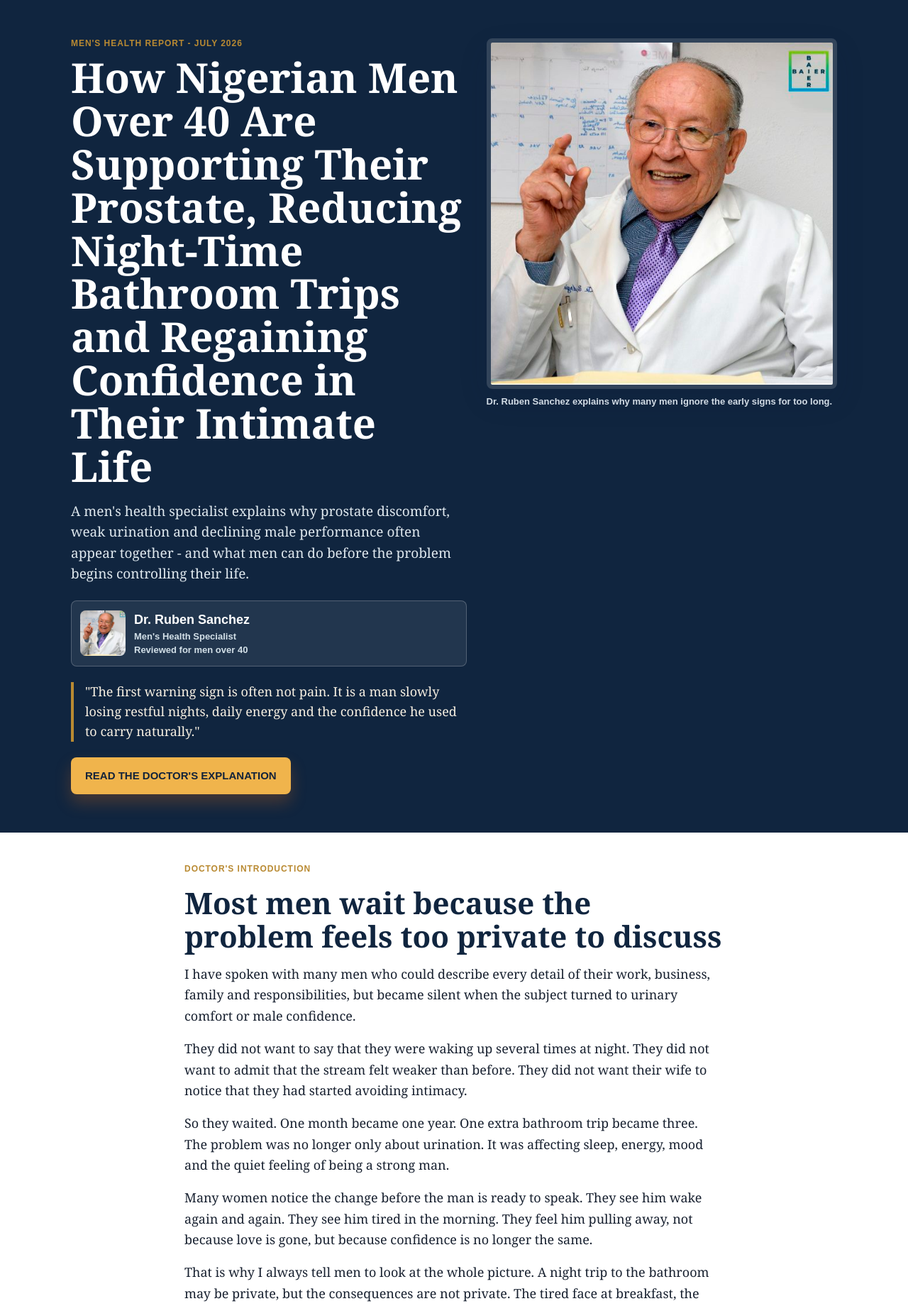
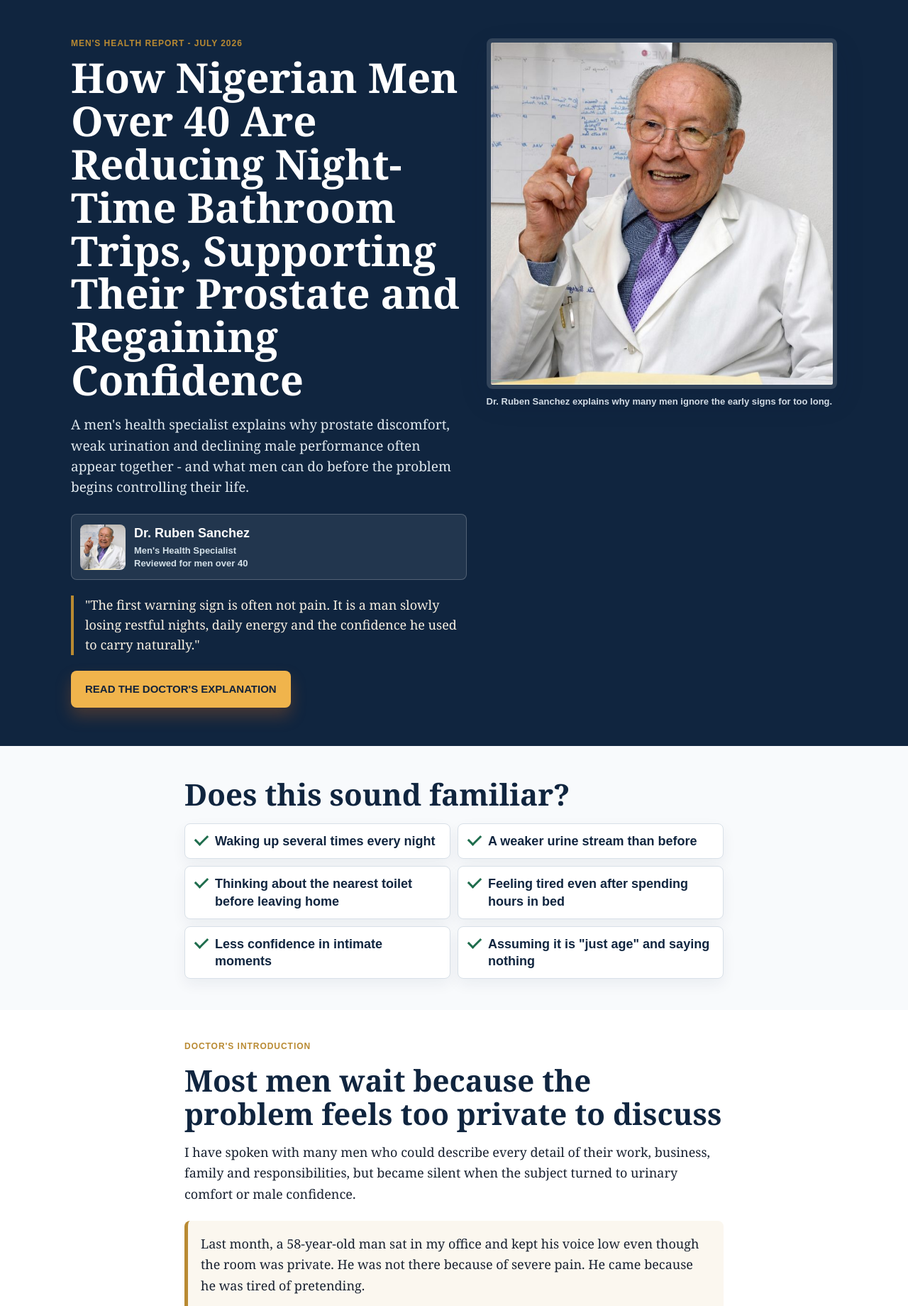
Before and after one commit to Miller-1981/Proman-v2, a PHP site: page / in a window 1280 px wide. Shown: the part 58-1898 px from the top of the page at 71% size. Run offline with PHP 8.4, Linux system fonts and the light colour scheme.

Commit message:
Upgrade Proman V5 emotional content

```diff
--- a/Proman_V5_Emotional_Doctor_Story/css/style.css
+++ b/Proman_V5_Emotional_Doctor_Story/css/style.css
@@ -269,6 +269,7 @@ a {
 }
 
 .article-section,
+.familiarity-strip,
 .ingredients-section,
 .timeline-section,
 .comments-section,
@@ -279,6 +280,7 @@ a {
 }
 
 .article-section h2,
+.familiarity-strip h2,
 .story-band h2,
 .product-reveal h2,
 .ingredients-section h2,
@@ -320,10 +322,64 @@ a {
   color: #fff;
 }
 
+.familiarity-strip {
+  background: #f8fafc;
+}
+
+.familiarity-strip h2 {
+  margin-bottom: 18px;
+}
+
+.familiarity-strip ul {
+  display: grid;
+  gap: 10px;
+  margin: 0;
+  padding: 0;
+  list-style: none;
+}
+
+.familiarity-strip li {
+  position: relative;
+  padding: 12px 14px 12px 42px;
+  border: 1px solid var(--line);
+  border-radius: 8px;
+  background: #fff;
+  color: var(--navy);
+  box-shadow: 0 8px 20px rgba(16, 37, 63, 0.06);
+  font-family: Arial, Helvetica, sans-serif;
+  font-weight: 800;
+  line-height: 1.35;
+}
+
+.familiarity-strip li::before {
+  content: "";
+  position: absolute;
+  left: 14px;
+  top: 15px;
+  width: 15px;
+  height: 8px;
+  border-left: 3px solid var(--green);
+  border-bottom: 3px solid var(--green);
+  transform: rotate(-45deg);
+}
+
 .doctor-note,
 .pullquote,
-.payment-reassurance {
+.payment-reassurance,
+.patient-story,
+.post-form-quote {
   border-radius: 8px;
+}
+
+.patient-story {
+  margin: 22px 0;
+  padding: 18px;
+  background: var(--warm-2);
+  border-left: 5px solid var(--gold);
+}
+
+.patient-story p:last-child {
+  margin-bottom: 0;
 }
 
 .doctor-note {
@@ -881,7 +1004,9 @@ details p {
 @media (min-width: 560px) {
   .symptom-grid,
   .ingredients-grid,
-  .fit-list {
+  .fit-list,
+  .familiarity-strip ul,
+  .order-trust {
     grid-template-columns: 1fr 1fr;
   }
 
--- a/Proman_V5_Emotional_Doctor_Story/index.html
+++ b/Proman_V5_Emotional_Doctor_Story/index.html
@@ -35,7 +35,7 @@
       <div class="container hero-grid">
         <div class="hero-copy">
           <p class="kicker">Men's health report - July 2026</p>
-          <h1>How Nigerian Men Over 40 Are Supporting Their Prostate, Reducing Night-Time Bathroom Trips and Regaining Confidence in Their Intimate Life</h1>
+          <h1>How Nigerian Men Over 40 Are Reducing Night-Time Bathroom Trips, Supporting Their Prostate and Regaining Confidence</h1>
           <p class="hero-subtitle">A men's health specialist explains why prostate discomfort, weak urination and declining male performance often appear together - and what men can do before the problem begins controlling their life.</p>
           <div class="author-card">
             <img src="assets/images/doctor-ruben-sanchez.jpg" alt="Dr. Ruben Sanchez, men's health specialist" width="120" height="120">
@@ -55,12 +55,31 @@
       </div>
     </section>
 
+    <section class="familiarity-strip" aria-labelledby="familiar-title">
+      <div class="article-container">
+        <h2 id="familiar-title">Does this sound familiar?</h2>
+        <ul>
+          <li>Waking up several times every night</li>
+          <li>A weaker urine stream than before</li>
+          <li>Thinking about the nearest toilet before leaving home</li>
+          <li>Feeling tired even after spending hours in bed</li>
+          <li>Less confidence in intimate moments</li>
+          <li>Assuming it is "just age" and saying nothing</li>
+        </ul>
+      </div>
+    </section>
+
     <article class="article-body" id="doctor-intro">
       <section class="article-section">
         <div class="article-container">
           <p class="overline">Doctor's introduction</p>
           <h2>Most men wait because the problem feels too private to discuss</h2>
           <p>I have spoken with many men who could describe every detail of their work, business, family and responsibilities, but became silent when the subject turned to urinary comfort or male confidence.</p>
+          <div class="patient-story">
+            <p>Last month, a 58-year-old man sat in my office and kept his voice low even though the room was private. He was not there because of severe pain. He came because he was tired of pretending.</p>
+            <p>He told me he had started waking once at night, then twice, then so often that he no longer enjoyed going to bed. In the morning his wife would ask why he looked exhausted. He would answer, "I'm fine," because admitting the real reason made him feel old before his time.</p>
+            <p>What bothered him most was not only the bathroom. It was checking for toilets during family visits. It was refusing long trips. It was lying awake beside his wife, wondering if she could feel how much confidence he had lost. He had no clear plan yet. He only knew he did not want another year to feel the same.</p>
+          </div>
           <p>They did not want to say that they were waking up several times at night. They did not want to admit that the stream felt weaker than before. They did not want their wife to notice that they had started avoiding intimacy.</p>
           <p>So they waited. One month became one year. One extra bathroom trip became three. The problem was no longer only about urination. It was affecting sleep, energy, mood and the quiet feeling of being a strong man.</p>
           <p>Many women notice the change before the man is ready to speak. They see him wake again and again. They see him tired in the morning. They feel him pulling away, not because love is gone, but because confidence is no longer the same.</p>
@@ -79,16 +98,16 @@
           <h2>The signs many men explain away as "normal age"</h2>
           <p>One symptom may seem small. But when several appear together, they can gradually begin controlling a man's entire routine.</p>
           <div class="symptom-grid">
-            <span>Waking up several times at night</span>
-            <span>Weak urine flow</span>
-            <span>Difficulty starting</span>
-            <span>Interrupted flow</span>
-            <span>Bladder still feels not empty</span>
-            <span>Sudden urgency</span>
-            <span>Pressure or discomfort</span>
-            <span>Declining confidence</span>
-            <span>Reduced energy</span>
-            <span>Changes in intimate life</span>
+            <span>Wondering how many times you will wake before morning</span>
+            <span>Standing longer because the stream feels weaker than before</span>
+            <span>Waiting for urination to start while feeling impatient</span>
+            <span>Stopping and starting when you expected a normal flow</span>
+            <span>Leaving the toilet and still feeling unfinished</span>
+            <span>Looking for the nearest toilet as soon as you arrive</span>
+            <span>Feeling pressure or discomfort during an ordinary day</span>
+            <span>Pulling back from moments that used to feel natural</span>
+            <span>Starting the morning tired before work even begins</span>
+            <span>Avoiding closeness because confidence feels uncertain</span>
           </div>
           <p>When a man plans his evening around the bathroom, avoids long trips, drinks less water and sleeps lightly because he expects to wake again, his life is already adjusting around the problem.</p>
         </div>
@@ -130,6 +149,15 @@
         </div>
       </section>
 
+      <section class="turning-point">
+        <div class="article-container">
+          <p class="overline">The moment many men recognise</p>
+          <h2>There comes a night when a man realises he no longer wants to live around the problem.</h2>
+          <p>It may happen after another broken sleep. Or during a journey when he chooses a seat near the aisle. Or beside his wife, when he stays quiet because he does not want to explain what is happening.</p>
+          <p>That moment is not about panic. It is about honesty. A man accepts that ignoring the issue has already cost him energy, comfort and confidence. Only then does a simple daily support routine begin to make sense.</p>
+        </div>
+      </section>
+
       <section class="product-reveal" id="proman">
         <div class="container product-grid">
           <figure class="product-visual">
@@ -164,41 +192,42 @@
         <div class="container">
           <p class="overline">Formula</p>
           <h2 id="ingredients-title">A combination of plant extracts and nutrients traditionally used in men's wellness routines</h2>
+          <p class="formula-intro">"I was not looking for one miracle ingredient. I wanted a daily formula that could support several areas affecting men's quality of life: comfort, energy, circulation and confidence."</p>
           <div class="ingredients-grid">
             <article>
               <img src="assets/images/ingredient-turmeric.webp" alt="Turmeric" width="120" height="120" loading="lazy">
               <h3>Turmeric</h3>
-              <p>Traditionally used to support natural comfort and balance. In Proman, it helps the formula feel focused on daily comfort, not only one symptom.</p>
+              <p>Traditionally used to support natural comfort and everyday balance.</p>
             </article>
             <article>
               <img src="assets/images/ingredient-zinc.webp" alt="Zinc" width="120" height="120" loading="lazy">
               <h3>Zinc</h3>
-              <p>A key nutrient connected with normal men's health. It supports the everyday foundation men often want after 40.</p>
+              <p>A key nutrient connected with normal men's health after 40.</p>
             </article>
             <article>
               <img src="assets/images/ingredient-ginger.webp" alt="Ginger" width="120" height="120" loading="lazy">
               <h3>Ginger</h3>
-              <p>A warming plant extract often used in wellness routines. It helps support the active, energetic feeling men want to maintain.</p>
+              <p>A warming plant extract often used in daily wellness routines.</p>
             </article>
             <article>
               <img src="assets/images/ingredient-arginine.webp" alt="L-Arginine" width="120" height="120" loading="lazy">
               <h3>L-Arginine</h3>
-              <p>Commonly used in men's formulas for circulation support. This matters because male vitality is part of the bigger emotional picture.</p>
+              <p>Commonly used in men's formulas for circulation support.</p>
             </article>
             <article>
               <img src="assets/images/ingredient-carnitine.webp" alt="L-Carnitine" width="120" height="120" loading="lazy">
               <h3>L-Carnitine</h3>
-              <p>Often included in routines focused on energy and endurance. It supports the daily rhythm men want to protect as they age.</p>
+              <p>Often included in routines focused on energy and endurance.</p>
             </article>
             <article>
               <img src="assets/images/ingredient-guarana.webp" alt="Guarana" width="120" height="120" loading="lazy">
               <h3>Guarana</h3>
-              <p>A plant ingredient associated with natural energy support. It helps connect prostate comfort with daytime drive and motivation.</p>
+              <p>A plant ingredient associated with natural energy support.</p>
             </article>
             <article>
               <img src="assets/images/ingredient-tribulus.jpg" alt="Tribulus" width="120" height="120" loading="lazy">
               <h3>Tribulus</h3>
-              <p>Traditionally used in men's vitality formulas. In Proman, it supports the confidence side of the daily men's wellness routine.</p>
+              <p>Traditionally used in men's vitality and confidence routines.</p>
             </article>
           </div>
           <a class="section-cta section-cta--muted" href="#order-form" data-scroll-form data-clarity-event="mid_article_cta_click">Order Proman with phone confirmation</a>
@@ -212,15 +241,15 @@
           <div class="timeline">
             <article>
               <span>First days</span>
-              <p>Many men feel relief simply from beginning a consistent routine and knowing they are no longer avoiding the issue.</p>
+              <p>Many men feel relief simply from taking the first private step instead of pretending nothing is happening.</p>
             </article>
             <article>
               <span>Following weeks</span>
-              <p>With consistent use as directed, many men report greater urinary comfort, fewer night interruptions and a stronger sense of control.</p>
+              <p>With consistent use as directed, many men report calmer nights, easier routines and less worry before leaving home.</p>
             </article>
             <article>
               <span>Full course</span>
-              <p>Continued prostate support may help maintain daily confidence, male vitality and a more comfortable intimate life.</p>
+              <p>Continued support may help a man feel more present at work, on journeys and in quiet moments with his partner.</p>
             </article>
           </div>
         </div>
@@ -236,9 +265,12 @@
             <p class="overline">A man's story</p>
             <h2>"I did not realise how much my nights were changing my marriage."</h2>
             <p>Babatunde first woke once a night. He did not worry. He was 58, busy, respected in his family and still active. He told himself that one bathroom visit was nothing.</p>
-            <p>Then it became two, then three, and some nights four. The stream felt weaker, and sometimes he stood waiting before anything started. In the morning he felt heavy, as if sleep had never really happened.</p>
-            <p>He began avoiding long drives because he did not know when the urge would come. At church and family visits, he quietly checked where the toilet was. He stopped drinking enough water before leaving the house. These small decisions made him feel older than he wanted to feel.</p>
+            <p>Then it became two, then three, and some nights four. The stream felt weaker, and sometimes he stood waiting before anything started. He would return to bed carefully, hoping not to wake his wife, then lie there listening to the fan and wondering if he would sleep again.</p>
+            <p>By morning, he felt heavy, as if sleep had never really happened. At work, small things irritated him. He answered people sharply, then regretted it. He began to think, "Maybe this is how old age starts," but he hated the thought.</p>
+            <p>Long drives became stressful. Before travelling from Lagos to visit family, he would calculate the stops in his mind. At church and family visits, he quietly checked where the toilet was before greeting everyone properly. He stopped drinking enough water before leaving the house. These small decisions made him feel older than he wanted to feel.</p>
             <p>The most painful part was at home. His wife noticed he was quieter. He avoided intimate moments because he feared his body would not respond with the confidence he remembered. He loved his wife, but the problem made him pull back.</p>
+            <p>Sometimes she would ask, "Are you angry with me?" He was not angry. He was embarrassed. He did not know how to explain that the same issue waking him at night was also sitting between them in silence.</p>
+            <p>He missed being the man who could travel without planning around a toilet, sleep without checking the time and sit beside his wife without feeling nervous. The issue had not taken over his whole life at once. It had taken small pieces, one quiet decision at a time.</p>
             <p>When he learned about Proman, he liked that the order was private and confirmed by phone. He started using it regularly as directed. He did not describe a miracle. He described progress: calmer nights, more control, better energy in the morning and less fear before intimacy.</p>
             <p>"For me, it was not only the bathroom," he said. "It was feeling like I could face the day again without hiding from my own body."</p>
           </div>
@@ -257,6 +289,7 @@
             <p>Grace noticed her husband waking many times at night. During the day he became impatient, then quiet. He stopped starting conversations the way he used to. In the bedroom, he often said he was tired.</p>
             <p>At first she felt rejected. Then she began to see the pattern. He was not avoiding her because love had disappeared. He was avoiding the moment where his confidence could be tested.</p>
             <p>When she tried to ask about his health, he changed the subject. Like many men, he did not want his wife to see him as weak. But silence was making the distance worse.</p>
+            <p>She remembered the man who used to laugh loudly after dinner and make plans without hesitation. Now he measured evenings by how tired he felt. If they visited friends, he wanted to know how long they would stay. If they travelled, he asked about the route. She could see that he was carrying the problem alone.</p>
             <p>Grace found information about Proman and showed it to him gently. The privacy of phone confirmation helped. There was no online payment, and the order could be confirmed simply with a specialist.</p>
             <p>After he started using Proman regularly, she noticed he became calmer about the issue. He was not ashamed in the same way. He slept better on many nights, had more patience during the day and slowly became more open with her again.</p>
             <p>For her, the biggest change was emotional. "He started acting like my husband again," she said. "Not perfect, not young again, but present, calmer and more confident."</p>
@@ -323,11 +356,11 @@
             <p>Use it regularly as directed with the product. Consistency is important for daily support.</p>
           </details>
           <details>
-            <summary>Can my wife place an order for me?</summary>
+            <summary>Can my wife order on my behalf?</summary>
             <p>Yes. Many wives order for their husbands. A specialist will call to confirm the order details.</p>
           </details>
           <details>
-            <summary>How is payment made?</summary>
+            <summary>Can I pay after delivery?</summary>
             <p>No online payment is required. You pay only upon delivery.</p>
           </details>
           <details>
@@ -347,8 +380,8 @@
 
       <section class="pre-offer">
         <div class="article-container">
-          <h2>You can continue adjusting your nights, journeys and relationship around the problem - or you can begin supporting your prostate and male confidence today.</h2>
-          <p>You do not need to make an online payment. Leave your name and phone number, speak with the consultant and pay only when your package is delivered.</p>
+          <h2>Every night you postpone taking care of yourself, the problem continues affecting your sleep, your energy and your confidence.</h2>
+          <p>If you are ready to start supporting your prostate health, this is the moment. Leave your name and phone number, speak with the consultant and pay only when your package is delivered.</p>
           <a class="section-cta" href="#order-form" data-scroll-form data-clarity-event="mid_article_cta_click">Order Proman now</a>
         </div>
       </section>
@@ -386,6 +419,12 @@
                     <input class="form__input mob1 val2" type="tel" name="phone" id="phone2" placeholder="Enter your phone number" autocomplete="tel" inputmode="tel" required maxlength="" minlength="" value="">
                   </div>
                   <button class="form__btn sub2" type="submit" name="button">ORDER PROMAN NOW</button>
+                  <div class="order-trust" aria-label="Order reassurance">
+                    <span>Cash on Delivery</span>
+                    <span>Your information stays confidential</span>
+                    <span>Phone confirmation before shipping</span>
+                    <span>Delivery across Nigeria</span>
+                  </div>
                   <p class="payment-reassurance"><strong>No online payment.</strong> Pay only upon delivery.</p>
                   <input name="country" type="hidden" value="NG">
                   <input type="hidden" name="subid" value="">
@@ -399,6 +438,9 @@
                 </form>
               </div>
             </div>
+            <div class="post-form-quote">
+              <p>"Most men tell me they wish they had started much earlier."</p>
+            </div>
           </div>
         </div>
       </section>
@@ -410,7 +452,7 @@
           <div class="comments">
             <article class="comment">
               <img src="assets/images/review-emeka-ng.jpg" alt="Emeka" width="56" height="56" loading="lazy">
-              <div><strong>Emeka, 54</strong><p>I did not want to discuss this with anyone. The night waking made me tired and angry. I ordered Proman because the process was private and simple.</p></div>
+              <div><strong>Emeka, 54</strong><p>I did not want to discuss this with anyone. My wife only saw me tired and angry in the morning. I ordered Proman because the process was private and simple.</p></div>
             </article>
             <article class="comment">
               <img src="assets/images/review-ifeanyi.jpg" alt="Ifeanyi" width="56" height="56" loading="lazy">
@@ -422,7 +464,7 @@
             </article>
             <article class="comment">
               <img src="assets/images/review-musa.jpg" alt="Musa" width="56" height="56" loading="lazy">
-              <div><strong>Musa, 59</strong><p>For me the worst part was not sleeping. When I sleep better, my whole day feels different. I like that payment is on delivery.</p></div>
+              <div><strong>Musa, 59</strong><p>For me the worst part was watching the clock at 2 a.m. and 4 a.m. When I sleep better, my whole day feels different. I like that payment is on delivery.</p></div>
             </article>
             <article class="comment">
               <img src="assets/images/review-samuel.jpg" alt="Samuel" width="56" height="56" loading="lazy">
@@ -434,7 +476,7 @@
             </article>
             <article class="comment">
               <img src="assets/images/review-joseph.jpg" alt="Joseph" width="56" height="56" loading="lazy">
-              <div><strong>Joseph, 63</strong><p>Does delivery reach outside Lagos? I live in Enugu and prefer phone confirmation before anything is sent.</p></div>
+              <div><strong>Joseph, 63</strong><p>Does delivery reach outside Lagos? I live in Enugu and I want phone confirmation before anything is sent.</p></div>
             </article>
             <article class="comment comment--doctor">
               <img src="assets/images/doctor-ruben-sanchez.jpg" alt="Dr. Ruben Sanchez" width="56" height="56" loading="lazy">
@@ -465,7 +507,7 @@
           <img src="assets/images/prod.webp" alt="Proman bottle final offer" width="360" height="335" loading="lazy">
           <div>
             <p class="overline">Doctor's final word</p>
-            <h2>Do not wait until the problem controls your nights, confidence and relationship.</h2>
+            <h2>You cannot stop getting older. But you can decide how you want to feel during those years.</h2>
             <p>"A man does not need shame to begin supporting his body. He needs a clear next step he can take privately and consistently."</p>
             <strong class="final-price">49,000 NGN</strong>
             <a class="section-cta" href="#order-form" data-scroll-form data-clarity-event="final_cta_click">ORDER PROMAN NOW</a>
```
Also changed, not shown: other parts of Proman_V5_Emotional_Doctor_Story/css/style.css (+68 -1 lines), Proman_V5_Emotional_Doctor_Story/assets/images/doctor-ruben-sanchez.jpg.
